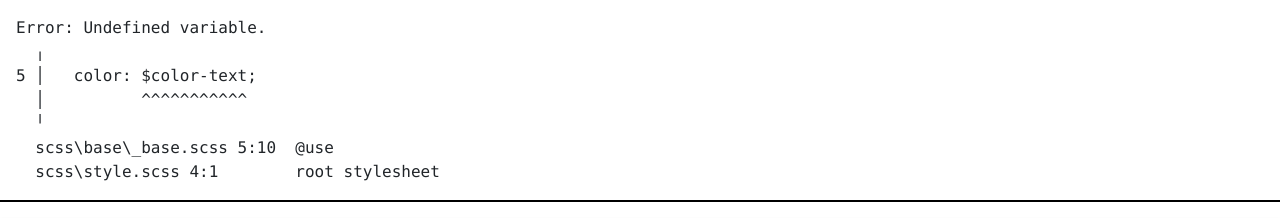
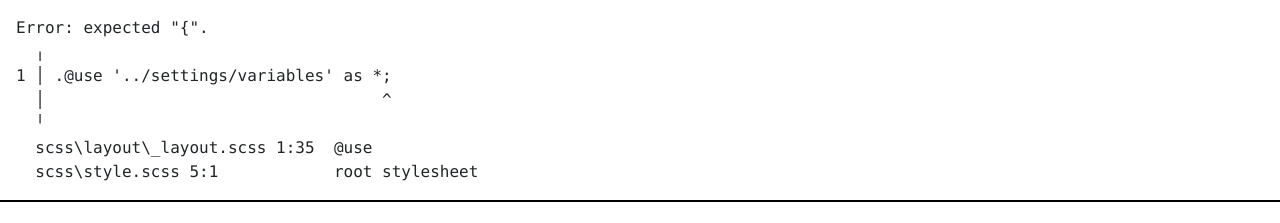
Before and after one commit to JotaS95/Proyecto-1, a plain HTML site: page index.html in a window 1280 px wide. Shown: the top 223 px of the page. Drawn offline with nearby package versions, Linux system fonts and the light colour scheme.

Commit message:
Build: recompile SCSS after @use migration

```diff
--- a/assets/css/style.css
+++ b/assets/css/style.css
@@ -1,10 +1,10 @@
-/* Error: Undefined variable.
+/* Error: expected "{".
  *   ,
- * 5 |   color: $color-text;
- *   |          ^^^^^^^^^^^
+ * 1 | .@use '../settings/variables' as *;
+ *   |                                   ^
  *   '
- *   scss\base\_base.scss 5:10  @use
- *   scss\style.scss 4:1        root stylesheet */
+ *   scss\layout\_layout.scss 1:35  @use
+ *   scss\style.scss 5:1            root stylesheet */
 
 body::before {
   font-family: "Source Code Pro", "SF Mono", Monaco, Inconsolata, "Fira Mono",
@@ -14,5 +14,5 @@ body::before {
   padding: 1em;
   margin-bottom: 1em;
   border-bottom: 2px solid black;
-  content: "Error: Undefined variable.\a   \2577 \a 5 \2502    color: $color-text;\d\a   \2502           ^^^^^^^^^^^\a   \2575 \a   scss\\base\\_base.scss 5:10  @use\a   scss\\style.scss 4:1        root stylesheet";
+  content: "Error: expected \"{\".\a   \2577 \a 1 \2502  .@use '../settings/variables' as *;\d\a   \2502                                    ^\a   \2575 \a   scss\\layout\\_layout.scss 1:35  @use\a   scss\\style.scss 5:1            root stylesheet";
 }
```
